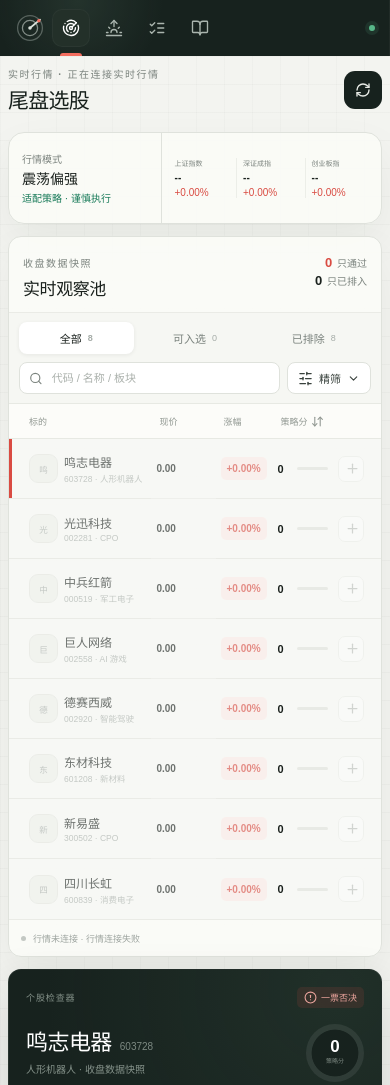
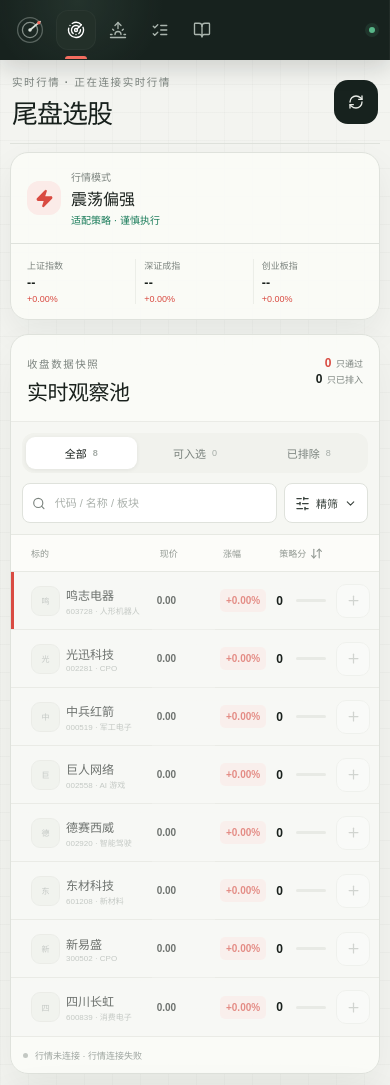
Before and after one commit to yuovo/overnight-stock-arbitrage, a plain HTML site: page index.html in a window 390 px wide. Shown: the top 1085 px of the page. Drawn offline with Linux system fonts and the light colour scheme; no server answers.

Commit message:
Add responsive styles for layout refinement

```diff
--- a/index.html
+++ b/index.html
@@ -695,6 +695,105 @@ function Iv(){const average=$v.reduce((sum,item)=>sum+liveNumber(item.change),0)
   .candidate-panel,.stock-inspector,.sell-summary,.review-hero{border-radius:13px}
 }
 </style>
+    <style id="layout-refinement">
+      .workspace{
+        width:100%;
+        max-width:1540px;
+        margin:0 auto;
+        padding:0 clamp(22px,2.2vw,40px) 36px;
+      }
+      .topbar{min-height:94px}
+      .topbar-title h1{font-size:28px;letter-spacing:-.04em}
+      .eyebrow,.section-kicker{font-size:10.5px}
+      .market-overview{
+        min-height:112px;
+        border-radius:24px;
+        box-shadow:0 20px 54px rgba(20,33,27,.065);
+      }
+      .market-regime{padding:22px}
+      .index-strip{padding:18px}
+      .index-item{gap:6px}
+      .index-item>span{font-size:10.5px}
+      .index-item strong{font-size:15px}
+      .screener-layout{
+        grid-template-columns:minmax(0,1fr) minmax(350px,378px);
+        gap:22px;
+        margin-top:20px;
+      }
+      .candidate-panel,.stock-inspector{border-radius:24px}
+      .section-heading{padding:23px 24px 18px}
+      .section-heading h2{font-size:21px}
+      .pool-counts{font-size:10.5px}
+      .stock-table thead th{height:38px;font-size:10px}
+      .stock-identity strong{font-size:13px}
+      .stock-identity span{font-size:9px}
+      .score-cell strong{font-size:12px}
+      .row-action{width:30px;height:30px;border-radius:9px}
+      .stock-inspector{padding:22px}
+
+      @media(max-width:1320px){
+        .workspace{padding-inline:24px}
+        .screener-layout{grid-template-columns:minmax(0,1fr) 350px}
+      }
+      @media(max-width:940px){
+        .workspace{padding:0 16px 26px}
+        .market-overview{grid-template-columns:1fr}
+        .screener-layout{grid-template-columns:minmax(0,1fr)}
+        .stock-inspector{width:100%}
+      }
+      @media(max-width:680px){
+        .sidebar{height:60px;padding:7px 12px;box-shadow:0 8px 24px rgba(11,20,16,.16)}
+        .brand-mark{width:42px;height:42px}
+        .brand-symbol{width:34px;height:34px}
+        .main-nav{gap:2px}
+        .nav-item{width:40px;height:40px;border-radius:12px}
+        .workspace{padding:0 10px calc(22px + env(safe-area-inset-bottom))}
+        .topbar{min-height:84px;padding:10px 2px;border-bottom:1px solid var(--line)}
+        .topbar-title h1{margin-top:4px;font-size:26px}
+        .refresh-button{width:44px;height:44px;border-radius:14px}
+        .market-overview{
+          grid-template-columns:1fr;
+          min-height:0;
+          border-radius:18px;
+          box-shadow:0 14px 34px rgba(20,33,27,.06);
+        }
+        .market-regime{
+          gap:10px;
+          padding:16px;
+          border-right:0;
+          border-bottom:1px solid var(--line);
+        }
+        .regime-icon{display:grid;flex-basis:34px;width:34px;height:34px}
+        .regime-copy strong{font-size:16px}
+        .index-strip{grid-template-columns:repeat(3,minmax(0,1fr));padding:15px 8px}
+        .index-item{gap:4px;padding:0 8px}
+        .index-item>span{font-size:9px}
+        .index-item strong{font-size:12.5px}
+        .index-item em{font-size:9px}
+        .screener-layout{gap:14px;margin-top:14px}
+        .candidate-panel{border-radius:18px}
+        .section-heading{padding:19px 16px 15px}
+        .section-heading h2{font-size:21px}
+        .pool-counts{gap:2px;font-size:9px}
+        .pool-counts b{font-size:12px}
+        .screener-toolbar{padding:11px;gap:10px}
+        .filter-tabs{gap:3px;padding:4px;background:#f1f2ed;border-radius:12px}
+        .filter-tabs button{min-height:32px;border-radius:9px}
+        .search-box,.filter-button{height:40px}
+        .stock-table thead th{height:37px;font-size:9px}
+        .stock-table td{height:58px;font-size:10px}
+        .stock-avatar{width:30px;height:30px}
+        .stock-identity strong{font-size:12px}
+        .stock-identity span{font-size:8px}
+        .score-cell strong{font-size:12px}
+        .row-action{width:34px;height:34px;border-radius:10px}
+        .stock-inspector{
+          margin-top:2px;
+          padding:19px 16px calc(20px + env(safe-area-inset-bottom));
+          border-radius:18px;
+        }
+      }
+    </style>
   </head>
   <body>
     <div id="root"></div>
```
